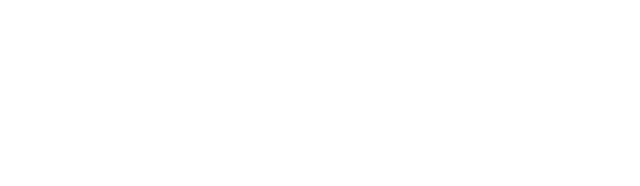
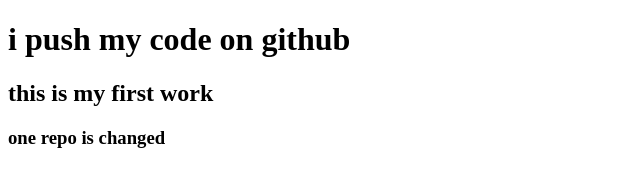
Before and after one commit to sumaya021/My-Second-repo, a plain HTML site: page index.html in a window 1280 px wide. Shown: the whole page, without its empty margins (0-640 px from the left). Drawn offline with Linux system fonts and the light colour scheme.

Commit message:
my second committ

```diff
--- a/index.html
+++ b/index.html
@@ -7,6 +7,8 @@
     <title>my second github repo</title>
 </head>
 <body>
-
+    <h1>i push my code on github</h1>
+    <h2>this is my first work</h2>
+    <h3>one repo is changed</h3>
 </body>
 </html>
```
